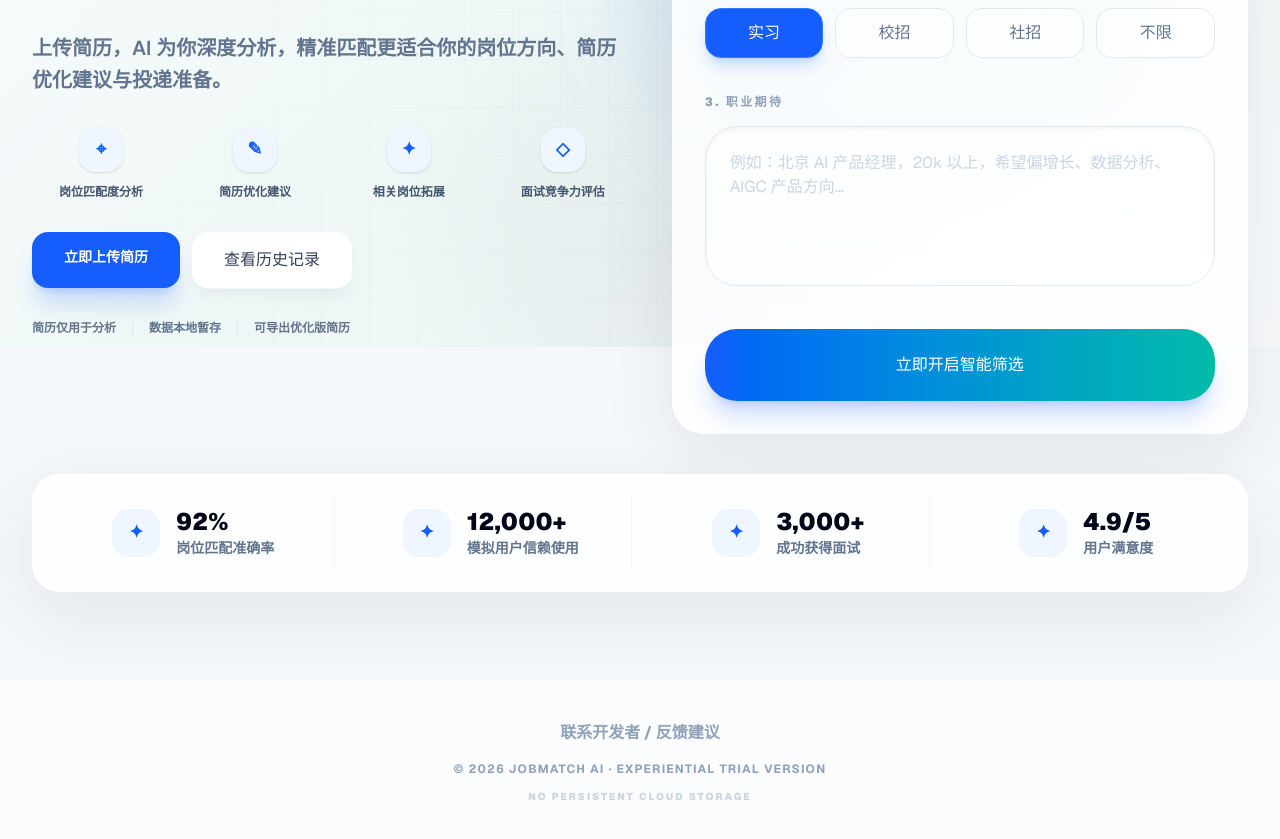
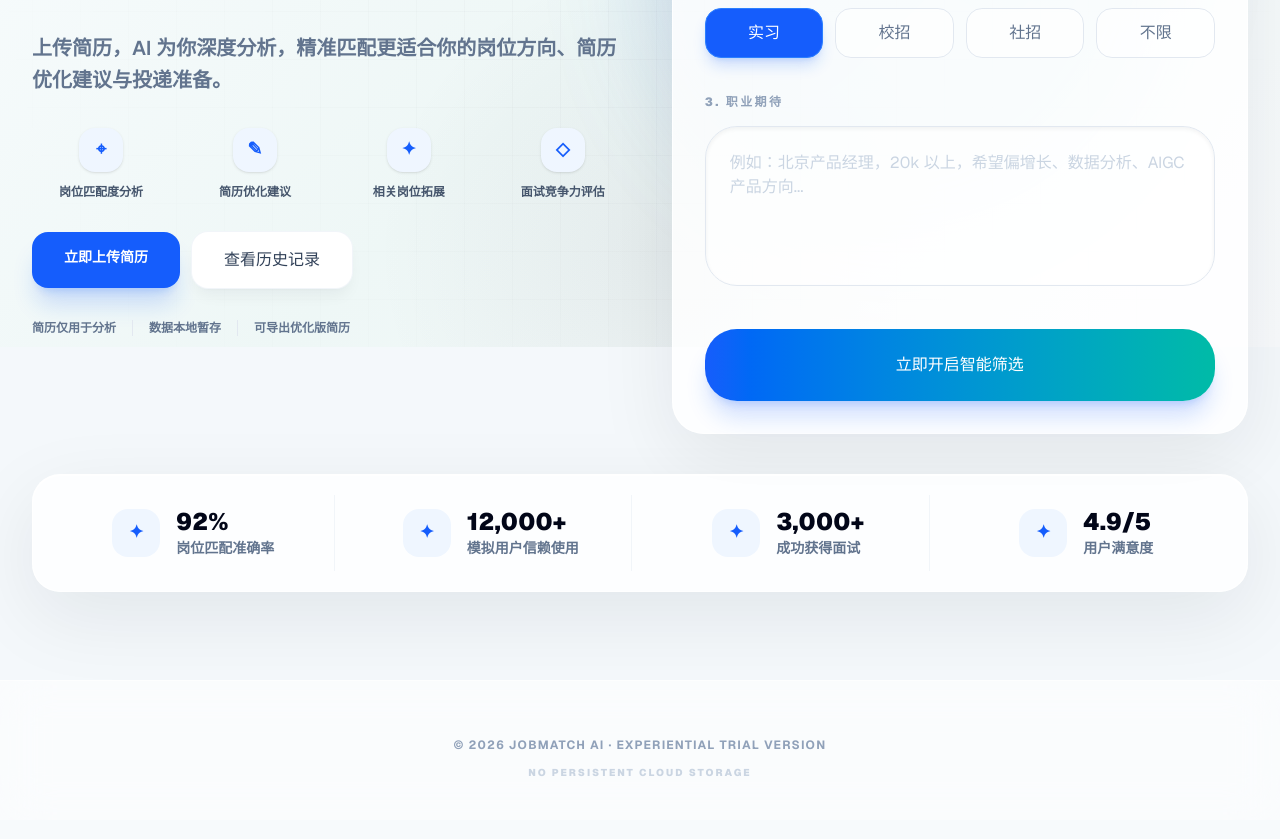
Before and after one commit to songxiaoxue2233/job-match-ai, a Next.js app: page / in a window 1280 px wide. Shown: the part 453-1292 px from the top of the page. Built offline with nearby package versions, Linux system fonts and the light colour scheme.

Commit message:
Update placeholder and footer content in page.tsx
Updated placeholder text for expectation input and modified description in resume editor section to clarify that experiences will not be fabricated. Removed developer contact link from footer.

```diff
--- a/app/page.tsx
+++ b/app/page.tsx
@@ -549,7 +549,7 @@ export default function Home() {
                 </label>
                 <textarea
                   className="h-40 w-full resize-none rounded-[2rem] border border-slate-200 bg-white/60 p-6 text-base font-semibold leading-7 text-slate-700 shadow-inner outline-none transition-all placeholder:text-slate-300 focus:border-blue-500 focus:ring-4 focus:ring-blue-500/10"
-                  placeholder="例如：北京 AI 产品经理，20k 以上，希望偏增长、数据分析、AIGC 产品方向..."
+                  placeholder="例如：北京产品经理，20k 以上，希望偏增长、数据分析、AIGC 产品方向..."
                   value={expectation}
                   onChange={(event) => {
                     setExpectation(event.target.value);
@@ -760,7 +760,7 @@ export default function Home() {
                     </p>
                     <h4 className="mt-2 text-xl font-black text-slate-900">简历重构编辑器</h4>
                     <p className="mt-2 text-sm font-semibold leading-6 text-slate-500">
-                      作为一名资深 HR，我们会参考 STAR 法则来重构您的简历；对于实习或项目经历，尽量用数据量化您的产出贡献，以此突出您的核心能力。生成后您可以直接在网页里修改。
+                      作为一名资深 HR，我们会参考 STAR 法则来重构您的简历；对于实习或项目经历，尽量用数据量化您的产出贡献，以此突出您的核心能力（我们并不会伪造您的经历）。生成后您可以直接在网页里修改。
                     </p>
                   </div>
                   <button
@@ -981,9 +981,6 @@ export default function Home() {
 
       <footer className="relative z-10 mt-8 border-t border-white/50 bg-white/55 py-10 backdrop-blur-xl">
         <div className="mx-auto flex max-w-7xl flex-col items-center px-4 text-center">
-          <a className="font-bold text-slate-400 transition-colors hover:text-blue-600" href="mailto:hello@example.com">
-            联系开发者 / 反馈建议
-          </a>
           <p className="mt-4 text-xs font-bold uppercase tracking-widest text-slate-400">
             © 2026 JobMatch AI · Experiential Trial Version
           </p>
```
